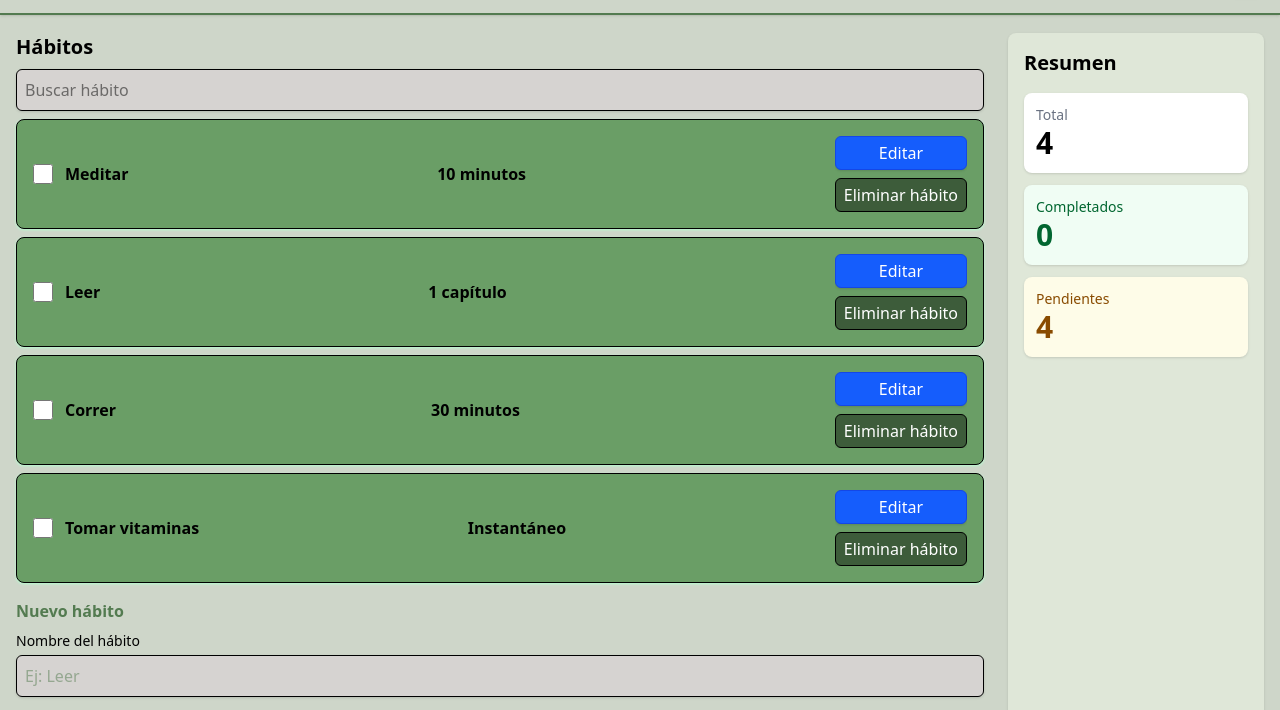
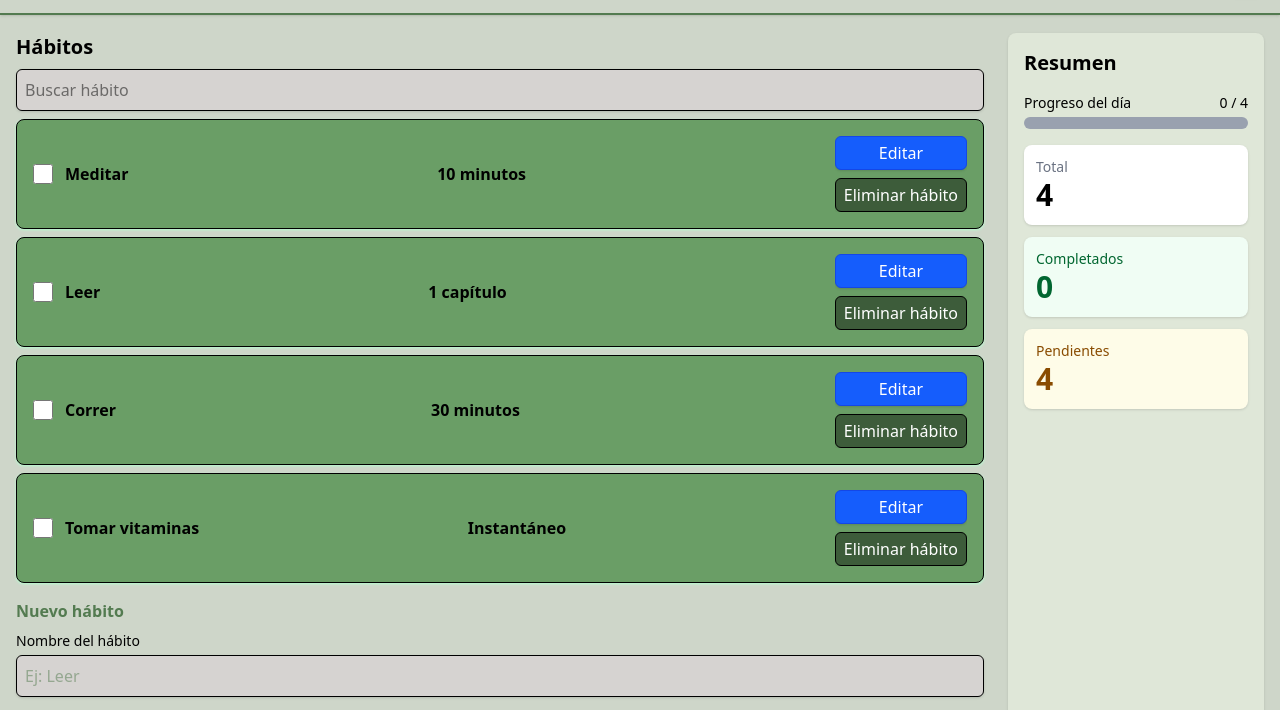
Before and after one commit to antoniogujim/taskflow-project, a website: page index.html in a window 1280 px wide. Shown: the part 55-765 px from the top of the page. Drawn offline with Linux system fonts and the light colour scheme.

Commit message:
Añadida barra de progreso diaria en el panel de resumen
 Implementada barra de progreso en el panel lateral que muestra visualmente el avance del día. La barra cambia de color de forma progresiva: gris sin hábitos, rojo por debajo del 50%, amarillo desde el 50% y verde al completar el 100%. Añadido contador numérico X / Y junto a la barra. Actualizados index.html, app.js y dist/styles.css con los nuevos elementos y clases Tailwind necesarias. Eliminada la entrada de "Próximas actualizaciones" del README al quedar implementada.

```diff
--- a/app.js
+++ b/app.js
@@ -38,6 +38,8 @@ const BANNER_CERRAR = document.getElementById("banner-cerrar");
 const RESUMEN_TOTAL = document.getElementById("resumen-total");
 const RESUMEN_COMPLETADOS = document.getElementById("resumen-completados");
 const RESUMEN_PENDIENTES = document.getElementById("resumen-pendientes");
+const RESUMEN_BARRA = document.getElementById("resumen-barra");
+const RESUMEN_PROGRESO_TEXTO = document.getElementById("resumen-progreso-texto");
 
 // ─── Banner de avisos ─────────────────────────────────────────────────────────
 
@@ -408,6 +410,19 @@ function actualizarResumen() {
 	RESUMEN_TOTAL.textContent = total;
 	RESUMEN_COMPLETADOS.textContent = completados;
 	RESUMEN_PENDIENTES.textContent = total - completados;
+
+	// Barra de progreso
+	const porcentaje = total === 0 ? 0 : Math.round((completados / total) * 100);
+	RESUMEN_BARRA.style.width = porcentaje + "%";
+	RESUMEN_PROGRESO_TEXTO.textContent = completados + " / " + total;
+
+	// Color progresivo: gris (sin hábitos) → rojo → amarillo → verde
+	RESUMEN_BARRA.className = "h-3 rounded-full transition-all duration-300 " + (
+		total === 0        ? "bg-gray-400" :
+		porcentaje === 100 ? "bg-green-500" :
+		porcentaje >= 50   ? "bg-yellow-400" :
+		                     "bg-red-400"
+	);
 }
 
 /**
--- a/index.html
+++ b/index.html
@@ -266,6 +266,21 @@
 			>
 				<h2 class="text-xl font-semibold mb-4">Resumen</h2>
 
+				<!-- Barra de progreso diaria -->
+				<div class="mb-4">
+					<div class="flex justify-between text-sm mb-1">
+						<span class="font-medium">Progreso del día</span>
+						<span id="resumen-progreso-texto" class="font-medium">0 / 0</span>
+					</div>
+					<div class="w-full bg-gray-400 dark:bg-gray-700 rounded-full h-3 overflow-hidden transition-colors duration-300">
+						<div
+							id="resumen-barra"
+							class="h-3 rounded-full transition-all duration-500"
+							style="width: 0%"
+						></div>
+					</div>
+				</div>
+
 				<!--
 					<dl> (definition list): estructura semántica adecuada para pares etiqueta/valor.
 					Cada <dt> es la etiqueta del contador y cada <dd> el valor numérico.
```
Also changed, not shown: README.md, dist/styles.css.
